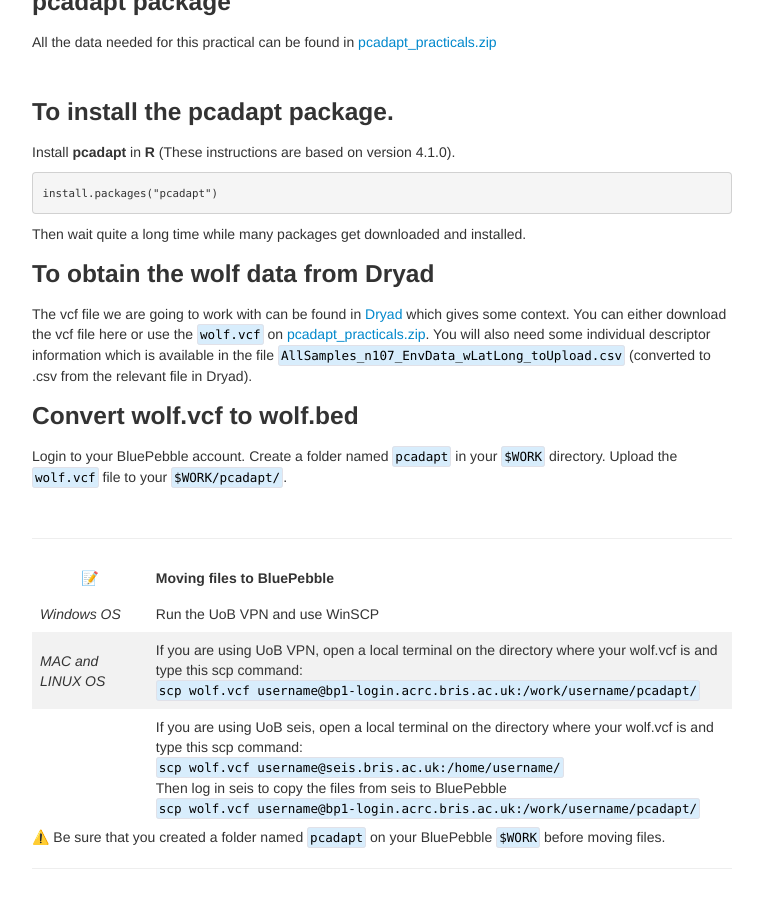
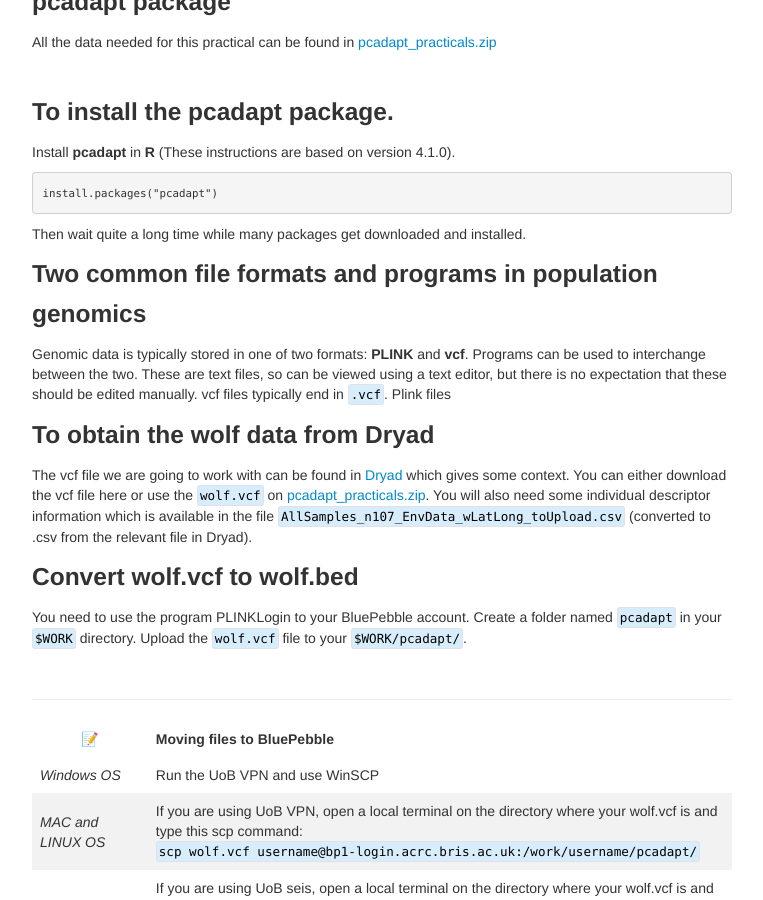
Before and after one commit to ritarasteiro/FieldCourse, a Jekyll site: the page built from pages/PCAdapt_practical.md, in a window 1280 px wide and 900 px high, scrolled down 240 px. Shown: the whole window, without its empty margins (258-1021 px from the left). Built offline with Jekyll 4.4.1, drawn with Linux system fonts in a browser that asks for light colours.

Commit message:
Update PCAdapt_practical.md

````diff
--- a/pages/PCAdapt_practical.md
+++ b/pages/PCAdapt_practical.md
@@ -19,6 +19,8 @@ install.packages("pcadapt")
 ```
 Then wait quite a long time while many packages get downloaded and installed.
 
+### Two common file formats and programs in population genomics
+Genomic data is typically stored in one of two formats: **PLINK** and **vcf**. Programs can be used to interchange between the two.  These are text files, so can be viewed using a text editor, but there is no expectation that these should be edited manually. vcf files typically end in `.vcf`. Plink files
 
 ### To obtain the wolf data from Dryad
 The vcf file we are going to work with can be found in [Dryad](https://datadryad.org/resource/doi:10.5061/dryad.c9b25)
@@ -26,7 +28,7 @@ which gives some context. You can either download the vcf file here or use the `
 
 
 ### Convert wolf.vcf to wolf.bed
-Login to your BluePebble account. Create a folder named ``pcadapt`` in your ``$WORK`` directory. Upload the `wolf.vcf` file to your ``$WORK/pcadapt/``.
+You need to use the program PLINKLogin to your BluePebble account. Create a folder named ``pcadapt`` in your ``$WORK`` directory. Upload the `wolf.vcf` file to your ``$WORK/pcadapt/``.
 
 <br/>
 
````
